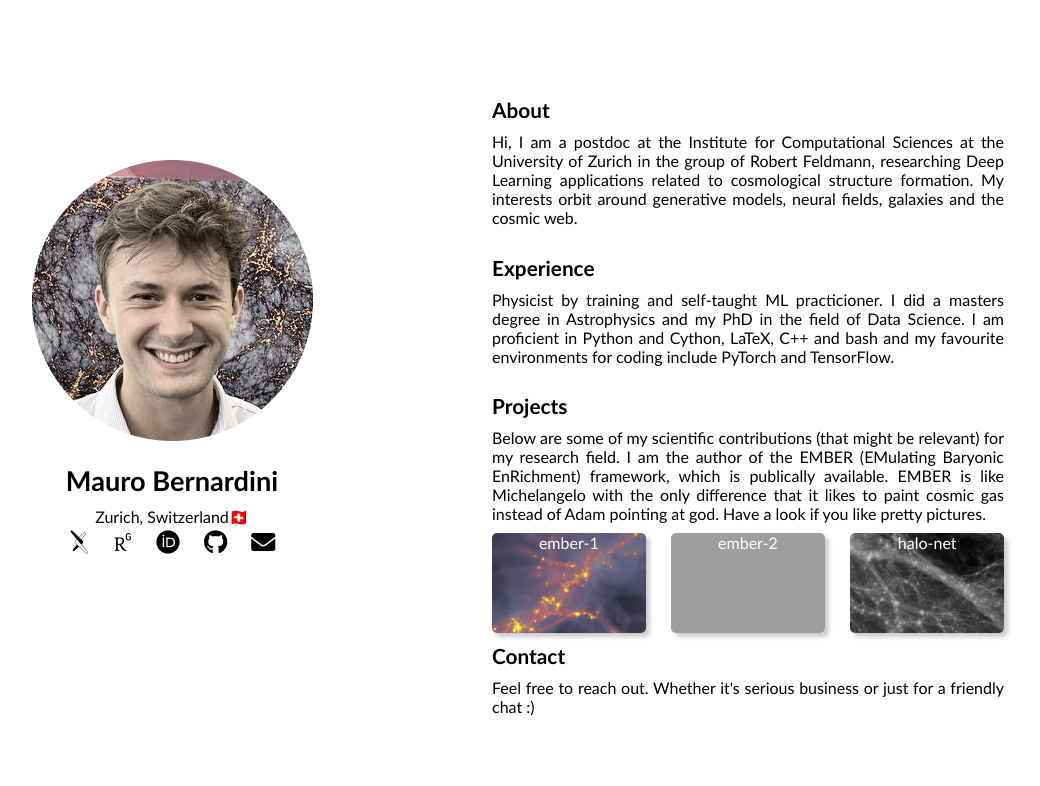
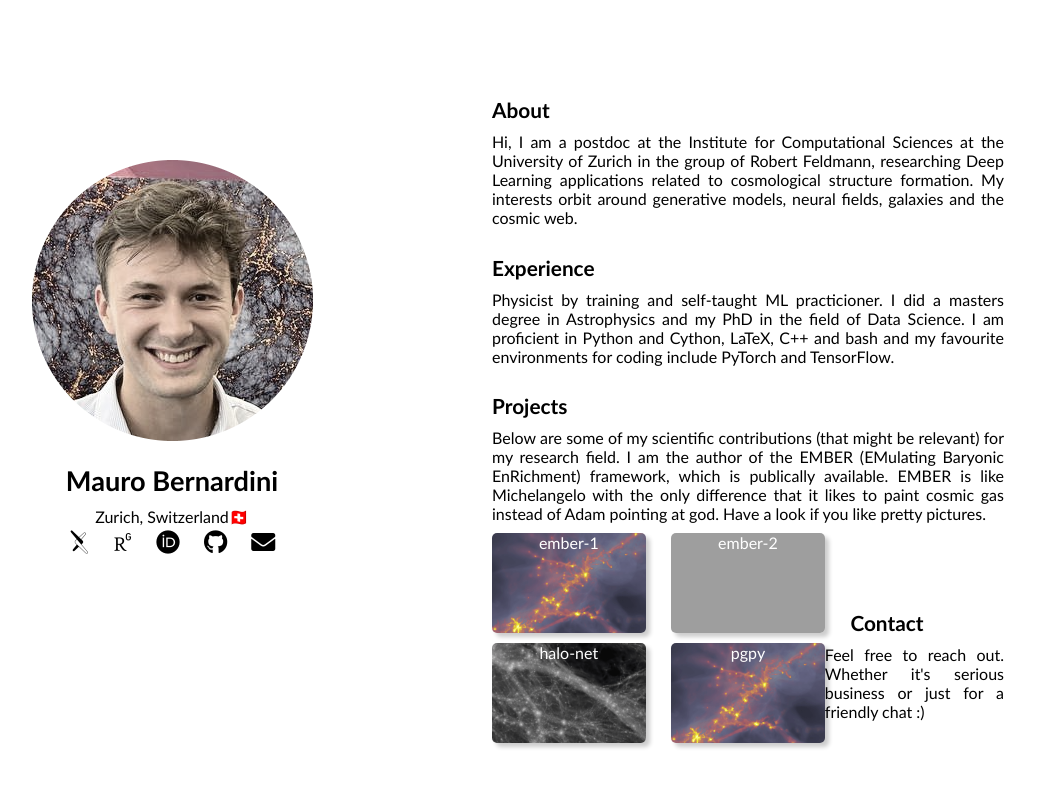
Before and after one commit to maurbe/home, a plain HTML site: page index.html in a window 1280 px wide. Shown: the whole page, without its empty margins (148-1188 px from the left). Drawn offline with Linux system fonts and the light colour scheme; grey boxes are pictures that could not be loaded; files whose address does not match are found by name; a web font is replaced by a local one.

Commit message:
Update index.html

```diff
--- a/index.html
+++ b/index.html
@@ -55,6 +55,9 @@
               <div class="card" style="background-image: url(src/halo_net.png);" onclick="window.location='https://github.com/maurbe/halo-net';">
                 <a>halo-net</a>
               </div>
+              <div class="card" style="background-image: url(src/ember1.png);" onclick="window.location='https://github.com/maurbe/pgpy';">
+                <a>pgpy</a>
+              </div>
             </div>
 
             <h2>Contact</h2>
```
